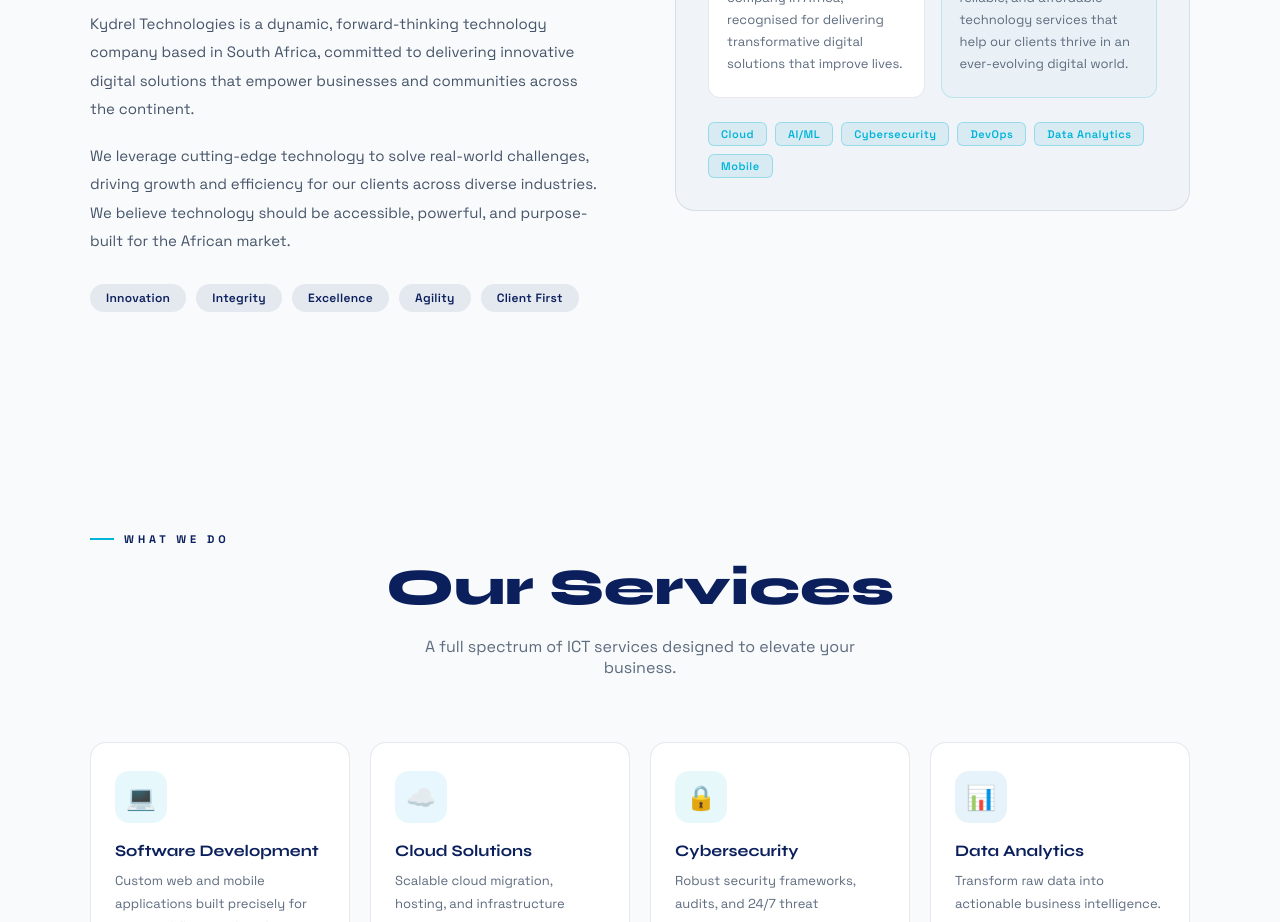
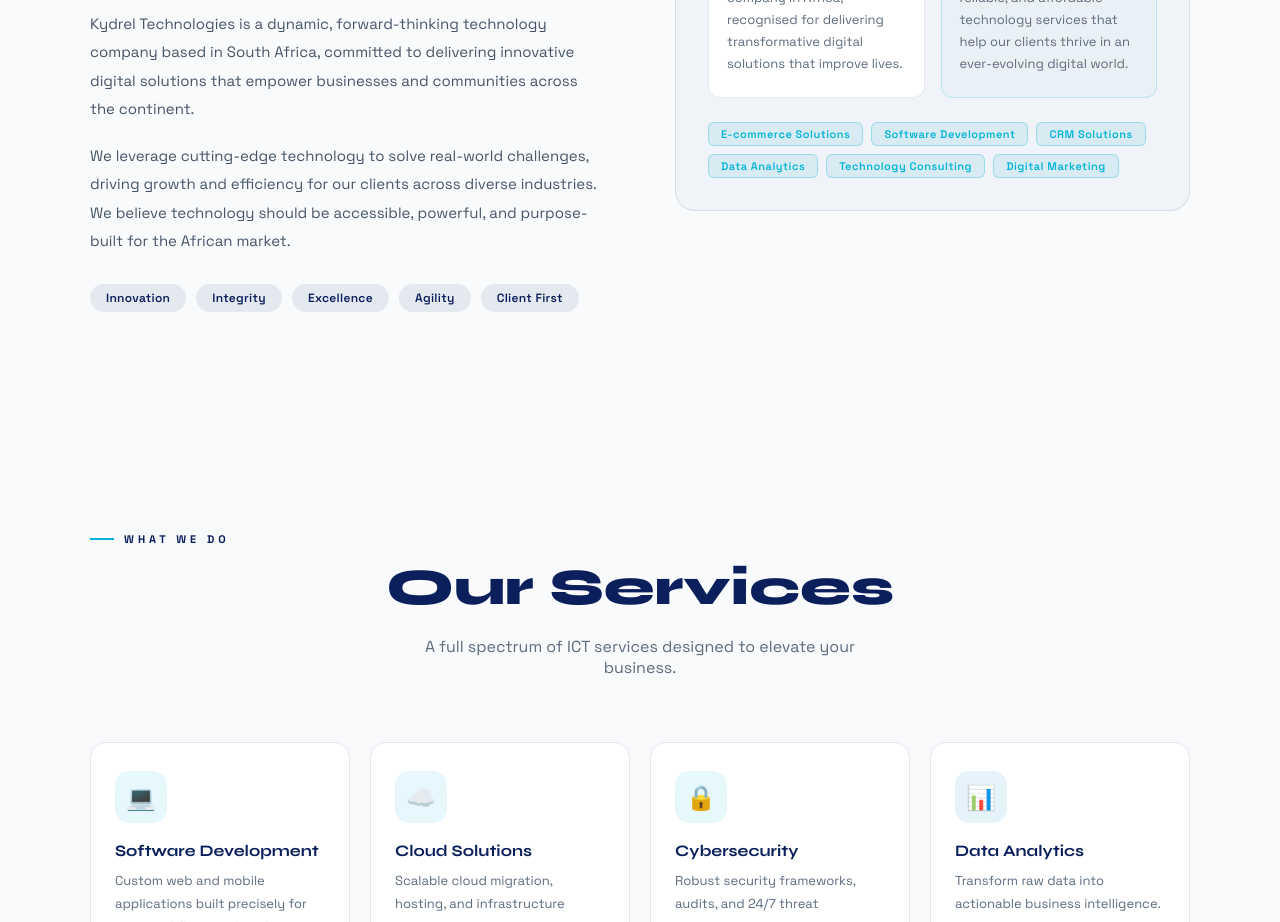
Before and after one commit to MmathaboM/kydrel, a React (Create React App) app: page / in a window 1280 px wide. Shown: the part 1220-2142 px from the top of the page. Built offline with nearby package versions, Linux system fonts and the light colour scheme.

Commit message:
updated the tech ctack

```diff
--- a/src/components/About.jsx
+++ b/src/components/About.jsx
@@ -126,14 +126,23 @@
                   </p>
                 </div>
               </div>
+
+              {/* Simple Tech Stack - like it was originally */}
               <div style={S.techStack}>
                 {[
-                  "Cloud",
-                  "AI/ML",
-                  "Cybersecurity",
-                  "DevOps",
+                  // "Cloud",
+                  // "System Development",
+                  "E-commerce Solutions",
+                  "Software Development",
+                  "CRM Solutions",
                   "Data Analytics",
-                  "Mobile",
+                  // "Mobile",
+
+                  // "Data Analytics",
+                  // "Network Infrastructure",
+                  // "IT Support Services",
+                  "Technology Consulting",
+                  "Digital Marketing",
                 ].map((t) => (
                   <span
                     key={t}
@@ -234,7 +243,12 @@
     lineHeight: 1.7,
     transition: "color 0.3s ease",
   },
-  techStack: { display: "flex", flexWrap: "wrap", gap: 8 },
+  techStack: {
+    display: "flex",
+    flexWrap: "wrap",
+    gap: 8,
+    marginTop: 8,
+  },
   tag: {
     border: "1px solid",
     borderRadius: 6,
```
